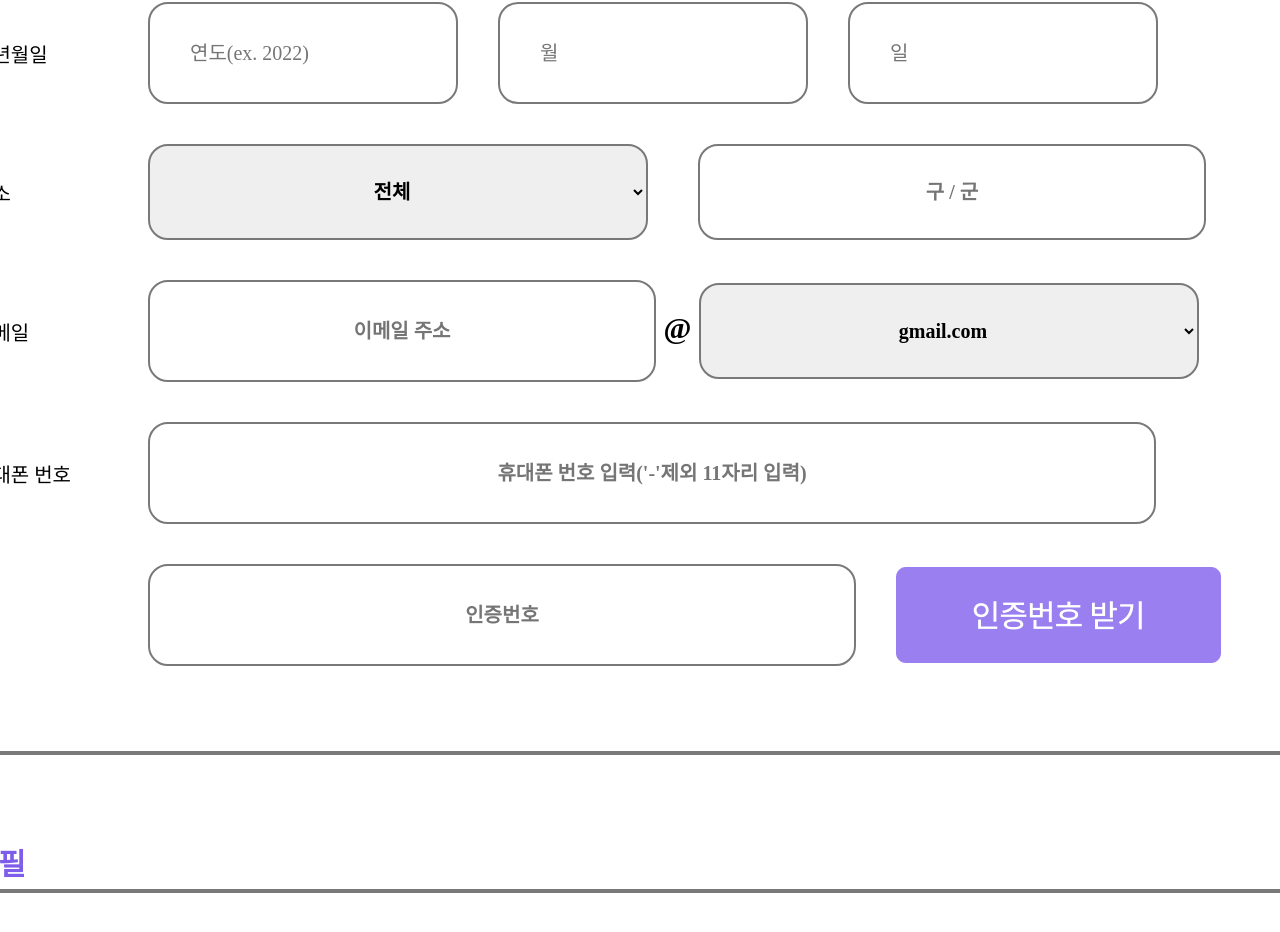
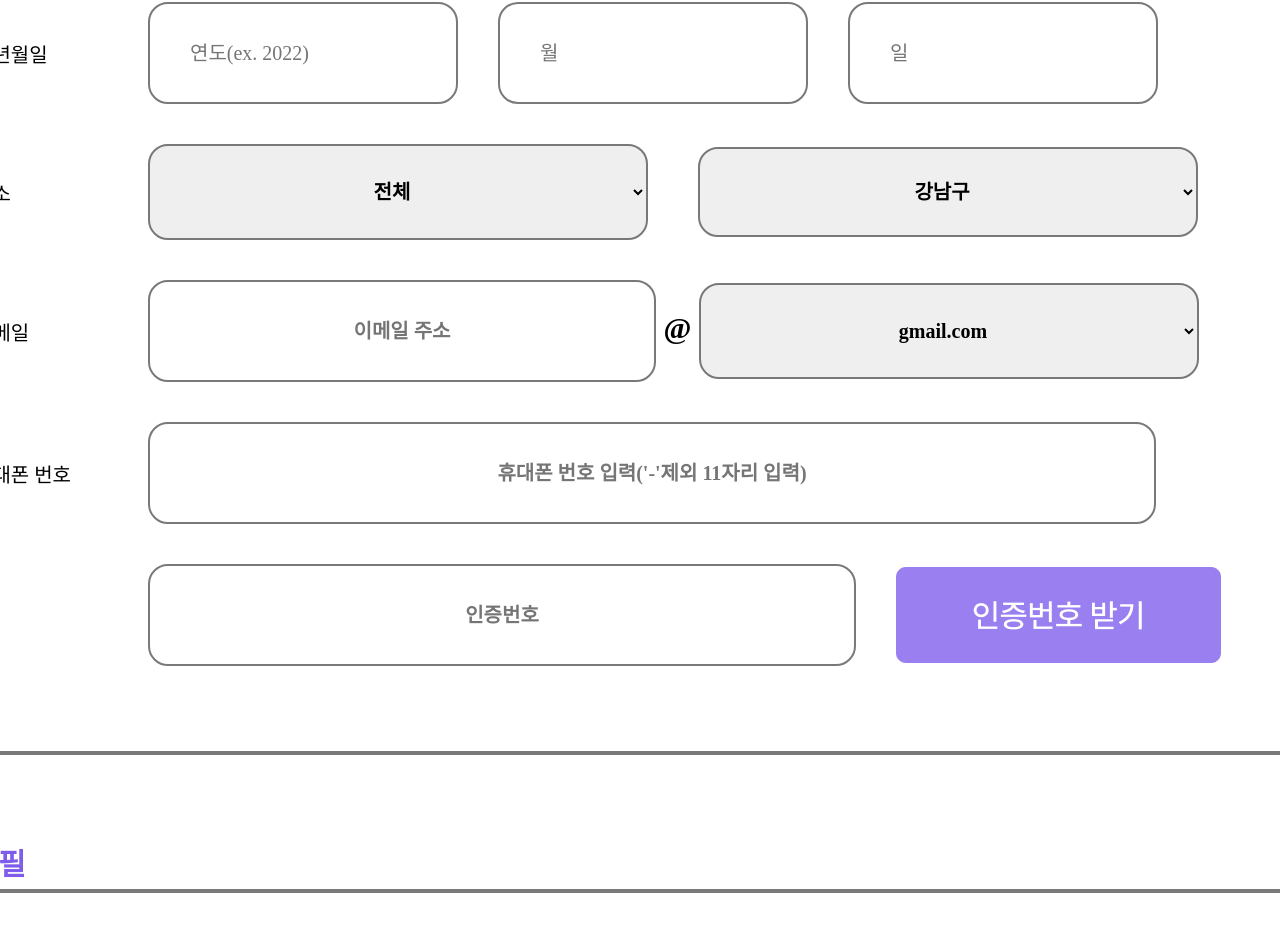
Before and after one commit to KUSITMS26th-T3-HIBIT/KUSITMS26th-T3-HIBIT-Front, a React (Create React App) app: page /signup_info in a window 1280 px wide. Shown: the part 1090-2022 px from the top of the page. Built offline with nearby package versions, Linux system fonts and the light colour scheme.

Commit message:
feat: 마이페이지 수정 기능 & 회원가입 시 주소 추가

```diff
--- a/src/App.js
+++ b/src/App.js
@@ -15,6 +15,7 @@ import GuestGreeting from './Global/Nav/GuestGreeting';
 import MatchNewPost from './Matching/MatchNewPost';
 import MatchEvaluate from './Matching/MatchEvaluate';
 import axios from 'axios';
+import EditMypage from './Global/User/Mypage/EditMypage';
 
 function App() {
   const isNull = (val) => (val===undefined || val===null) ? true : false;
@@ -45,6 +46,7 @@ function App() {
           <Route path='/match/eval' element={<MatchEvaluate/>}/>
 
           <Route path='/mypage' element={<Mypage />} />
+          <Route path='/mypage/edit' element={<EditMypage />} />
           <Route path='/login' element={<Login />} />
           <Route path='/signup_agree' element={<SignupAgreement />} />
           <Route path='/signup_info' element={<SignupInfo />} />
--- a/src/Global/User/Mypage/EditMypage.js
+++ b/src/Global/User/Mypage/EditMypage.js
@@ -1,5 +1,97 @@
+import axios from "axios";
+import { useEffect, useState } from "react";
+import { useNavigate } from "react-router-dom";
+
 let EditMypage = () => {
+    let regExp_pw = /^(?=.*[A-Za-z])(?=.*\d)(?=.*[$@$!%*#?&])[A-Za-z\d$@$!%*#?&]{8,20}$/; // 비밀번호 정규표현식 : 문자, 숫자, 특수 문자 포함 8~20자
+    let navigate = useNavigate();
+    /*기본 프로필*/
+    const [id, setId] = useState('');
+    const [pw, setPw] = useState('');
+    const [repw, setRepw] = useState('');
+    const [isPw, setIsPw] = useState(false);
+    const [isRePw, setIsRePw] = useState(false); // 비밀번호 입력 - 재입력 일치 여부
+    const [name, setName] = useState('');
+    const [nickname, setNickname] = useState('');
+    const [homePrefix, setHomePrefix] = useState('');
+    const [homeSuffix, setHomeSuffix] = useState('');
+    const [home, setHome] = useState('');
+    const [year, setYear] = useState('');
+    const [month, setMonth] = useState('');
+    const [gender, setGender] = useState(true);
+    const [day, setDay] = useState('');
+    const [email, setEmail] = useState('');
+    const [emailPrefix, setEmailPrefix] = useState('');
+    const [emailSuffix, setEmailSuffix] = useState('@gmail.com');
+    const [phone, setPhone] = useState('');
+    const [phoneAuth, setPhoneAuth] = useState(''); // 휴대폰 인증 번호
+    const [selectedGender, setSelectedGender] = useState('');
+    const [introduce, setIntroduce] = useState('');
 
+    /*추가 프로필*/
+    const [exhibitStyle, setExhibitStyle] = useState(-1); // 전시 관람 스타일
+    const [myStyle, setMyStyle] = useState([]);
+    const [myInterest, setMyInterest] = useState([]);
+
+    useEffect(()=>{
+        if(pw.match(regExp_pw) === null) // 정규표현식과 불일치
+            setIsPw(false);
+        else
+            setIsPw(true);
+    }, [pw]);
+
+    useEffect(()=>{
+        if(pw===repw) setIsRePw(true); // 비밀번호 <-> 비밀번호 재입력 일치
+        else setIsRePw(false);
+    }, [pw, repw]);
+
+    useEffect(()=>{
+        setEmail(emailPrefix + '@' + emailSuffix); //  이메일 (prefix) + @ + (suffix)
+    }, [emailPrefix, emailSuffix]);
+
+    useEffect(()=>{
+        setHome(homePrefix + " " + homeSuffix); // 주소 (시/도) + (구/군)
+    }, [homePrefix, homeSuffix]);
+
+
+
+    return (
+        <div className="mypage-edit-container">
+            <div className="mypage-edit-section">
+
+                <div className="mypage-edit-img-area">
+                    <img
+                        className="mypage-info-img"
+                        src="/myprofile.png"
+                    />
+                    <img
+                        className="mypage-info-edit"
+                        src="/myprofile-edit.png"
+                    />
+                </div>
+
+
+
+                <div className="mypage-edit-require-profile-container">
+                    <div className="mypage-edit-require-profile-title">기본 프로필</div>
+                    <div className="mypage-edit-require-profile">
+                        <div className="mypage-edit-require-id">
+                            <div className="mypage-edit-require-column">아이디</div>
+                            <div className="mypage-edit-require-value-id">
+
+                            </div>
+                        </div>
+                    </div>
+                </div>
+
+
+
+                <div className="mypage-edit-optional-profile-container">
+
+                </div>
+            </div>
+        </div>
+    )
 }
 
 export default EditMypage;
--- a/src/Global/User/Mypage/Mypage.js
+++ b/src/Global/User/Mypage/Mypage.js
@@ -9,6 +9,8 @@ let Mypage = () => {
     let [userInfo, setUserInfo] = useState({});
     let [posts, setPosts] = useState([]);
     let [community, setCommunity] = useState([]);
+
+    let navigate = useNavigate();
 
     const chooseTab = () => {
         switch(tabidx) {
@@ -48,6 +50,7 @@ let Mypage = () => {
                             <img
                                 className="mypage-info-edit"
                                 src="/myprofile-edit.png"
+                                onClick={()=>navigate('/mypage/edit')}
                             />
                         </div>
                         <div className="mypage-info-right">
--- a/src/Global/User/SignupInfo.js
+++ b/src/Global/User/SignupInfo.js
@@ -57,7 +57,7 @@ let SignupInfo = () => {
 
     useEffect(()=>{
         setHome(homePrefix + " " + homeSuffix); // 주소 (시/도) + (구/군)
-    }, [homePrefix, homeSuffix])
+    }, [homePrefix, homeSuffix]);
 
     return (
         <div className="Signup-info-container">
@@ -257,13 +257,33 @@ let SignupInfo = () => {
                                     <option value='경남'>경상남도</option>
                                     <option value='제주'>제주도</option>
                                 </select>
-
-                                <input
-                                    className="Signup-home-suffix"
-                                    value={homeSuffix}
-                                    placeholder="구 / 군"
-                                    onChange={(e) => setHomeSuffix(e.target.value)}
-                                />
+                                <select className="Signup-home-suffix" name='gu' onChange={(e)=>{setHomeSuffix(e.target.value)}}>
+                                    <option value='강남구'>강남구</option>
+                                    <option value='강동구'>강동구</option>
+                                    <option value='강서구'>강서구</option>
+                                    <option value='강북구'>강북구</option>
+                                    <option value='관악구'>관악구</option>
+                                    <option value='광진구'>광진구</option>
+                                    <option value='구로구'>구로구</option>
+                                    <option value='금천구'>금천구</option>
+                                    <option value='노원구'>노원구</option>
+                                    <option value='동대문구'>동대문구</option>
+                                    <option value='도봉구'>도봉구</option>
+                                    <option value='동작구'>동작구</option>
+                                    <option value='마포구'>마포구</option>
+                                    <option value='서대문구'>서대문구</option>
+                                    <option value='성동구'>성동구</option>
+                                    <option value='성북구'>성북구</option>
+                                    <option value='서초구'>서초구</option>
+                                    <option value='송파구'>송파구</option>
+                                    <option value='영등포구'>영등포구</option>
+                                    <option value='용산구'>용산구</option>
+                                    <option value='양천구'>양천구</option>
+                                    <option value='은평구'>은평구</option>
+                                    <option value='종로구'>종로구</option>
+                                    <option value='중구'>중구</option>
+                                    <option value='중랑구'>중랑구</option>
+                                </select>
 
                             </div>
 
```
